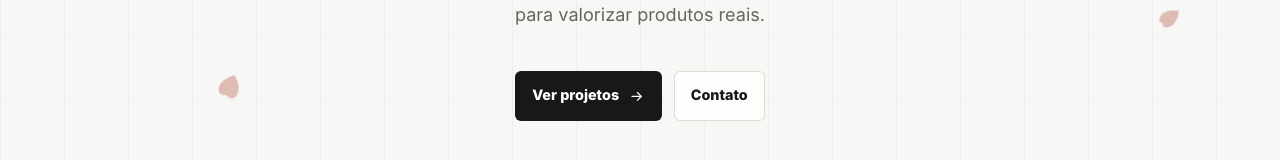
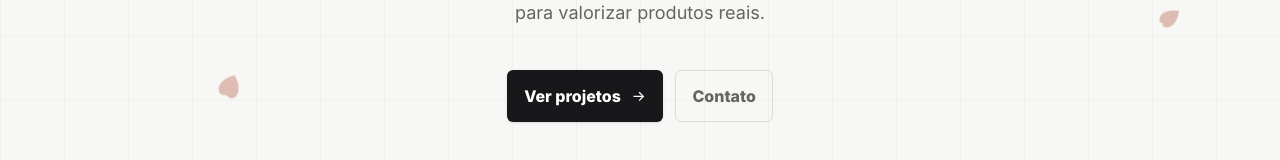
Before and after one commit to GabrielNBS/repository, a Next.js app: page / in a window 1280 px wide. Shown: the part 475-635 px from the top of the page. Built offline with nearby package versions, Linux system fonts and the light colour scheme.

Commit message:
feat: create Button component with gsap elastic animations

```diff
--- a/components/sections/Hero.tsx
+++ b/components/sections/Hero.tsx
@@ -6,6 +6,7 @@
 import { animateFadeIn, animateSplitText } from '@/animations';
 import { ArrowIcon } from '@/components/ui/Icons';
 import { PETALS, SIZE_PX, SIZE_PARALLAX_SPEED } from '../../assets/Petals.config';
+import { ButtonLink } from '../ui/Button';
 
 export default function Hero() {
   const containerRef = useRef<HTMLDivElement>(null);
@@ -149,19 +150,21 @@
           </p>
         </div>
         <div className="hero-actions mt-4 flex flex-wrap justify-center gap-3">
-          <a
-            className="bg-ink text-paper hover:bg-accent-dark min-h-touch gap-action-gap px-button-x py-button-y text-ui font-ui inline-flex items-center justify-center rounded-sm border border-transparent transition-all duration-180 hover:-translate-y-0.5 max-sm:w-full"
+          <ButtonLink
             href="#projects"
+            variant="filled"
+            intent="primary"
           >
             Ver projetos
             <ArrowIcon />
-          </a>
-          <a
-            className="border-line text-ink hover:border-ink min-h-touch gap-action-gap px-button-x py-button-y text-ui font-ui inline-flex items-center justify-center rounded-sm border bg-[rgb(255,255,255,0.72)] transition-all duration-180 hover:-translate-y-0.5 max-sm:w-full"
+          </ButtonLink>
+          <ButtonLink
             href="#contact"
+            variant="outlined"
+            intent="secondary"
           >
             Contato
-          </a>
+          </ButtonLink>
         </div>
       </div>
     </section>
--- /dev/null
+++ b/components/ui/Button.tsx
@@ -0,0 +1,179 @@
+import React, { type ComponentProps, useRef } from "react";
+import Link from "next/link";
+import { cn } from "@/lib/utils";
+import gsap from "gsap";
+import { useGSAP } from "@gsap/react";
+
+export type ButtonVariant = "filled" | "outlined" | "text";
+export type ButtonIntent = "primary" | "secondary";
+
+interface ButtonBaseProps {
+  variant?: ButtonVariant;
+  intent?: ButtonIntent;
+  disabled?: boolean;
+}
+
+const getButtonStyles = ({ variant = "filled", intent = "primary", disabled }: ButtonBaseProps) => {
+  return cn(
+    // Base styles: font, weight, transition, layout alignment
+    "font-ui text-ui transition-all duration-180 inline-flex items-center justify-center gap-action-gap max-sm:w-full select-none relative overflow-hidden",
+
+    // Filled variant
+    variant === "filled" && [
+      "min-h-touch px-button-x py-button-y rounded-sm border border-transparent shadow-sm",
+      intent === "primary" && !disabled && "bg-ink text-paper hover:bg-accent-dark",
+      intent === "secondary" && !disabled && "bg-paper text-ink border-line/50 hover:bg-soft",
+      disabled && "bg-soft text-muted/60 cursor-not-allowed opacity-60"
+    ],
+
+    // Outlined variant
+    variant === "outlined" && [
+      "min-h-touch px-button-x py-button-y rounded-sm border",
+      intent === "primary" && !disabled && "bg-transparent text-ink border-ink hover:bg-ink hover:text-paper",
+      intent === "secondary" && !disabled && "bg-transparent text-muted border-line hover:border-ink hover:text-ink",
+      disabled && "bg-transparent text-muted/40 border-line/40 cursor-not-allowed"
+    ],
+
+    // Text variant
+    variant === "text" && [
+      "bg-transparent px-0.5 pt-1 pb-0.5 border-b rounded-none",
+      intent === "primary" && !disabled && "text-ink border-ink hover:text-accent hover:border-accent",
+      intent === "secondary" && !disabled && "text-muted border-line hover:text-ink hover:border-ink",
+      disabled && "text-muted/40 border-line/40 cursor-not-allowed"
+    ]
+  );
+};
+
+const renderChildren = (children: React.ReactNode) => {
+  return React.Children.map(children, (child) => {
+    if (typeof child === "string" || typeof child === "number") {
+      return <span className="btn-text inline-block">{child}</span>;
+    }
+    if (React.isValidElement(child)) {
+      const childProps = child.props as { className?: string };
+      if (childProps?.className?.includes("btn-text") || childProps?.className?.includes("btn-icon")) {
+        return child;
+      }
+      return <span className="btn-icon inline-flex shrink-0">{child}</span>;
+    }
+    return child;
+  });
+};
+
+function useButtonAnimation(disabled?: boolean) {
+  const containerRef = useRef<HTMLElement | null>(null);
+
+  useGSAP(() => {
+    const el = containerRef.current;
+    if (!el || disabled) return;
+
+    const textEl = el.querySelector(".btn-text");
+    const iconEl = el.querySelector(".btn-icon");
+
+    if (!textEl || !iconEl) return;
+
+    const handleMouseEnter = () => {
+      const textWidth = (textEl as HTMLElement).offsetWidth;
+      const iconWidth = (iconEl as HTMLElement).offsetWidth;
+      const computedGap = parseFloat(window.getComputedStyle(el).gap) || 8;
+
+      gsap.killTweensOf([textEl, iconEl]);
+
+      // Animação elástica e fluida para alternar posições (seta vai para a esquerda, texto para a direita)
+      gsap.to(textEl, {
+        x: iconWidth + computedGap,
+        duration: 0.55,
+        ease: "back.out(1.4)"
+      });
+      gsap.to(iconEl, {
+        x: -(textWidth + computedGap),
+        duration: 0.55,
+        ease: "back.out(1.4)"
+      });
+    };
+
+    const handleMouseLeave = () => {
+      gsap.killTweensOf([textEl, iconEl]);
+
+      gsap.to([textEl, iconEl], {
+        x: 0,
+        duration: 0.45,
+        ease: "power2.out"
+      });
+    };
+
+    el.addEventListener("mouseenter", handleMouseEnter);
+    el.addEventListener("mouseleave", handleMouseLeave);
+
+    return () => {
+      el.removeEventListener("mouseenter", handleMouseEnter);
+      el.removeEventListener("mouseleave", handleMouseLeave);
+    };
+  }, { scope: containerRef, dependencies: [disabled] });
+
+  return containerRef;
+}
+
+export interface ButtonLinkProps extends ComponentProps<typeof Link>, ButtonBaseProps {}
+
+export function ButtonLink({
+  className,
+  variant = "filled",
+  intent = "primary",
+  disabled,
+  href,
+  children,
+  ...props
+}: ButtonLinkProps) {
+  const styles = getButtonStyles({ variant, intent, disabled });
+  const containerRef = useButtonAnimation(disabled);
+
+  if (disabled) {
+    return (
+      <span
+        ref={containerRef}
+        className={cn(styles, className)}
+        {...props}
+      >
+        {renderChildren(children)}
+      </span>
+    );
+  }
+
+  return (
+    <Link
+      ref={containerRef}
+      href={href}
+      className={cn(styles, className)}
+      {...props}
+    >
+      {renderChildren(children)}
+    </Link>
+  );
+}
+
+export interface ButtonProps extends ComponentProps<"button">, ButtonBaseProps {}
+
+export function Button({
+  className,
+  variant = "filled",
+  intent = "primary",
+  disabled,
+  type = "button",
+  children,
+  ...props
+}: ButtonProps) {
+  const containerRef = useButtonAnimation(disabled);
+
+  return (
+    <button
+      ref={containerRef}
+      type={type}
+      disabled={disabled}
+      className={cn(getButtonStyles({ variant, intent, disabled }), className)}
+      {...props}
+    >
+      {renderChildren(children)}
+    </button>
+  );
+}
--- /dev/null
+++ b/lib/utils.ts
@@ -0,0 +1,6 @@
+import { type ClassValue, clsx } from "clsx";
+import { twMerge } from "tailwind-merge";
+
+export function cn(...inputs: ClassValue[]) {
+  return twMerge(clsx(inputs));
+}
--- a/package.json
+++ b/package.json
@@ -10,10 +10,12 @@
   },
   "dependencies": {
     "@gsap/react": "^2.1.2",
+    "clsx": "^2.1.1",
     "gsap": "^3.15.0",
     "next": "16.2.10",
     "react": "19.2.7",
-    "react-dom": "19.2.7"
+    "react-dom": "19.2.7",
+    "tailwind-merge": "^3.6.0"
   },
   "devDependencies": {
     "@tailwindcss/postcss": "^4",
```
Also changed, not shown: app/globals.css (line endings or trailing spaces), 1 other file (tests, documents, lock files or other folders).
